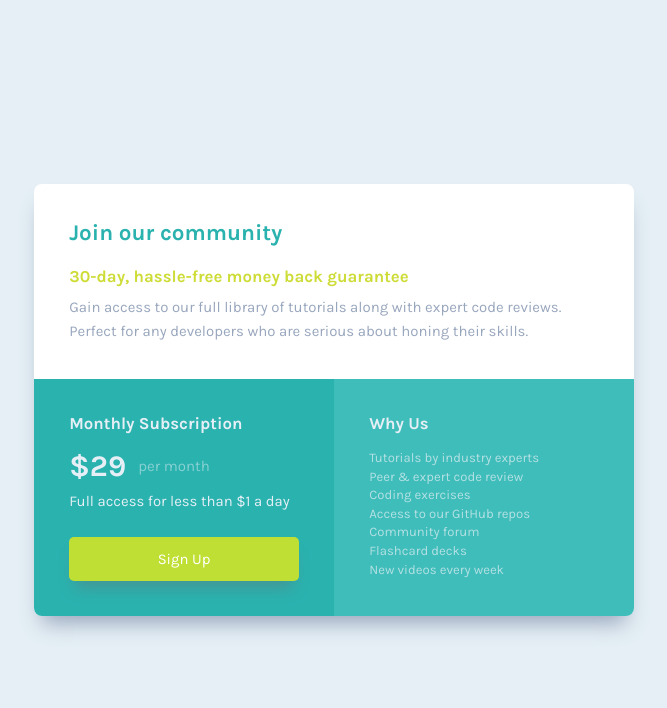
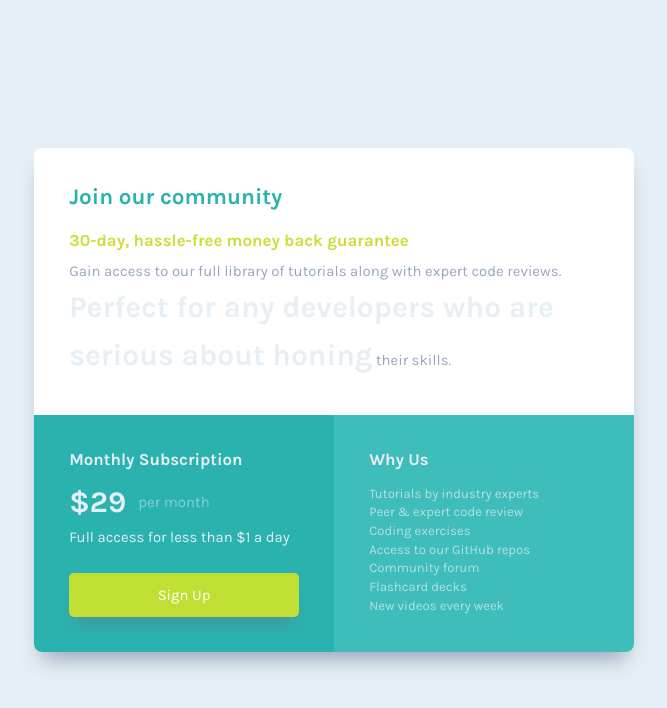
Before and after one commit to raveneliette/single-price-grid-component, a plain HTML site: page index.html in a window 1280 px wide. Shown: the whole page, without its empty margins (306-973 px from the left). Drawn offline with Linux system fonts and the light colour scheme.

Commit message:
Added span nested to paragraph tag

```diff
--- a/index.html
+++ b/index.html
@@ -22,9 +22,8 @@
         <p class="top-main-p">
           Gain access to our full library of tutorials along with expert code
           reviews.
-        </p>
-        <p class="top-main-p">
-          Perfect for any developers who are serious about honing their skills.
+          <span>Perfect for any developers who are serious about honing</span>
+          their skills.
         </p>
       </div>
 
```
